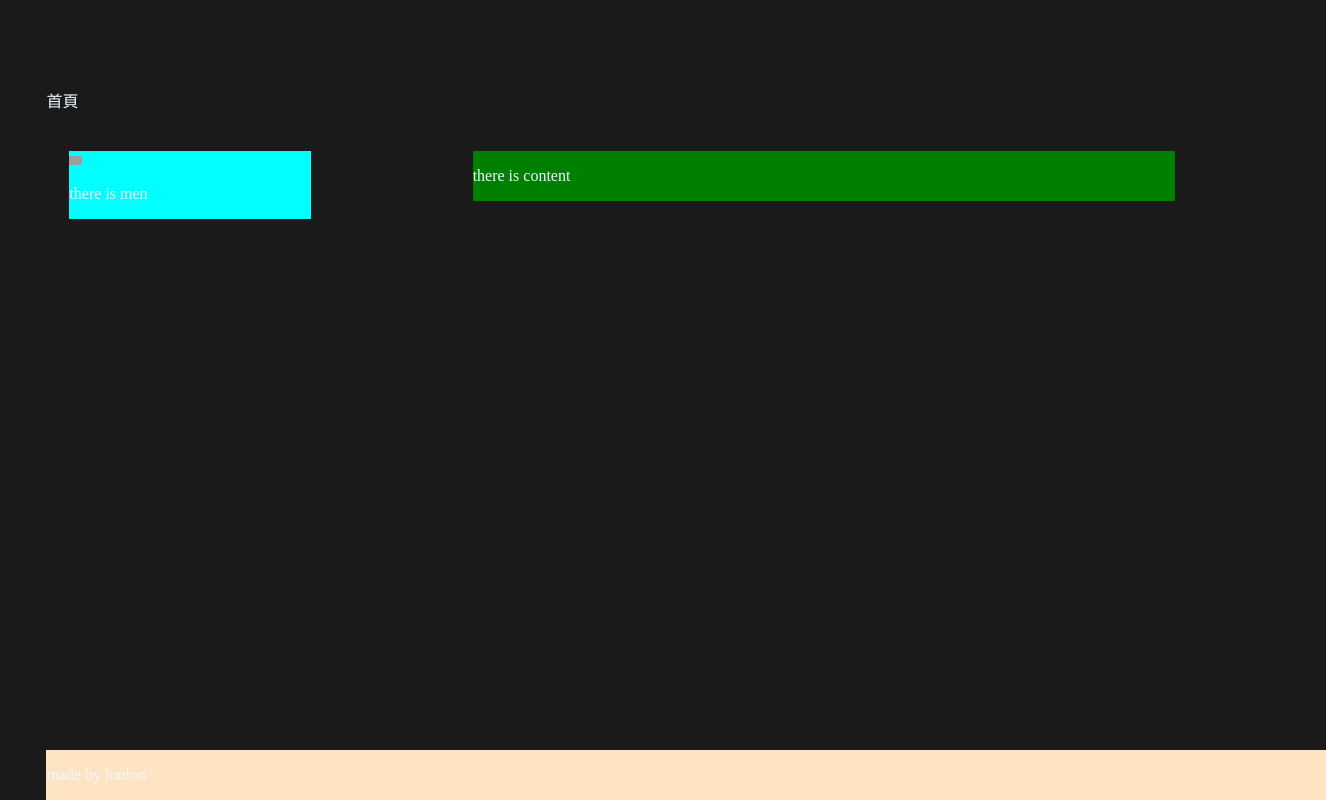
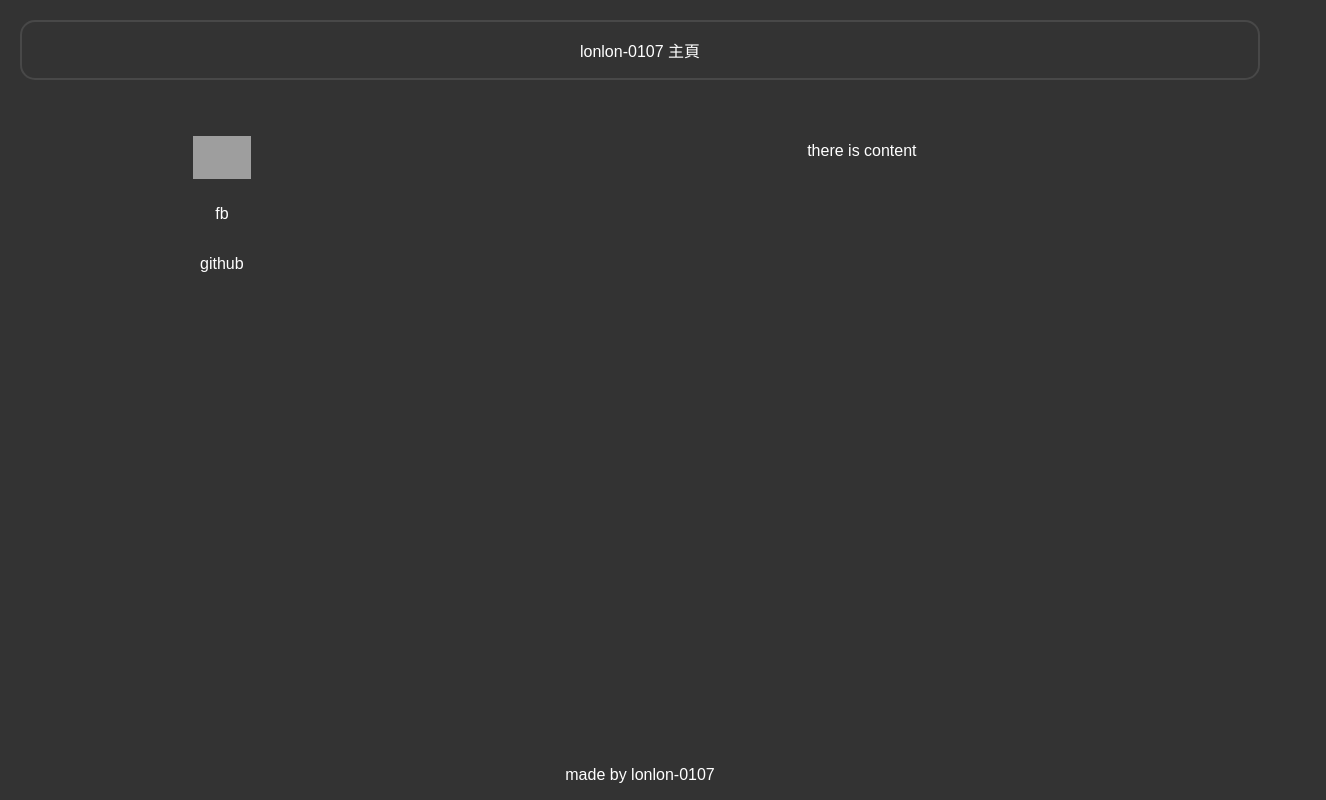
Before and after one commit to lonlon-0107/lonlon-0107.github.io, a plain HTML site: page index.html in a window 1280 px wide. Shown: the whole page, 1326 px wide, since content can reach past the window. Drawn offline with Linux system fonts and the light colour scheme; grey boxes are pictures that could not be loaded.

Commit message:
work done

```diff
--- a/css/index.css
+++ b/css/index.css
@@ -1,40 +1,47 @@
+html,body{
+    height: 100%;
+    background-color: rgb(51, 51, 51);
+    margin: 0;
+    padding: 0;
+}
+body{
+    display: flex;
+    flex-direction: column;
+    font-family: sans-serif,"noto sans traditional";
+}
 p{
-    color: aliceblue;
-}
-span{
-    color: aliceblue;
-}
-body
-{
-    min-height: 100%;
-    width: 90%;
-    background-color: rgb(26, 26, 26);
-    padding-left: 3%;
-    padding-right: 3%;
-    padding-top: 5%;
-    padding-bottom: 5%;
+    color: white;
+    text-align: center;
 }
 #header{
-    width: 100%;
-    position: relative;
+    margin: 20px;
+    border: 2px rgb(72, 72, 72) solid;
+    border-radius: 15px;
+}
+#container{
+    flex-grow: 1;
+    display: flex;
+    justify-content: center;
+    flex-direction: row;
 }
 #menu{
-    width: 21%;
-    float: left;
-    background-color: aqua;
-    min-height: 100%;
     margin: 2%;
+    width: 20%;
+    flex: 1;
 }
 #content{
-    width: 61%;
-    float: right;
-    background-color: green;
-    min-height: 100%;
-    margin: 2% 2% 2% 2%;
+    margin: 2%;
+    width: 60%;
+    flex: 2;
 }
-#footer{
-    width: 100%;
-    position: absolute;
-    bottom: 0px;
-    background-color: bisque;
+.social{
+    display: flex;
+    flex-direction: column;
+    align-items: center;
 }
+img{
+    margin: 10px;
+}
+.social_image{
+    width: 7.2vh;
+}
--- a/index.html
+++ b/index.html
@@ -1,7 +1,7 @@
 <!DOCTYPE html>
 <html>
     <head>
-        <title>歡迎來到我的網頁</title>
+        <title>lonlon-0107 | 首頁</title>
         <meta charset="utf-8">
         <meta name="keywords" content="code, 1628, 162819, lonlon, lonlon-0107, 連廷恩, 162819連廷恩">
         <meta name="author" content="lonlon">
@@ -9,18 +9,23 @@
         <link rel="stylesheet" href="css/index.css">
     </head>
     <body>
-            <div id="header">
-                <p>首頁</p>
-            </div>
+        <div id="header">
+            <p>lonlon-0107 主頁</p>
+        </div>
+        <div id="container">
             <div id="menu">
-                <img src="https://i.imgur.com/IVtWQPK.png" alt="welcome!" width="5%" height="5%">
-                <p>there is men</p>
+                <div class="social">
+                    <img src="https://i.imgur.com/xQwACKq.png" alt="ig" class="social_image" >
+                    <p>fb</p>
+                    <p>github</p>
+                </div>
             </div>
             <div id="content">
                 <p>there is content</p>
             </div>
-            <div id="footer">
-               <p>made by lonlon</p>
-            </div>
+        </div>
+        <div id="footer">
+            <p>made by lonlon-0107</p>
+        </div>
     </body>
 </html>
```
